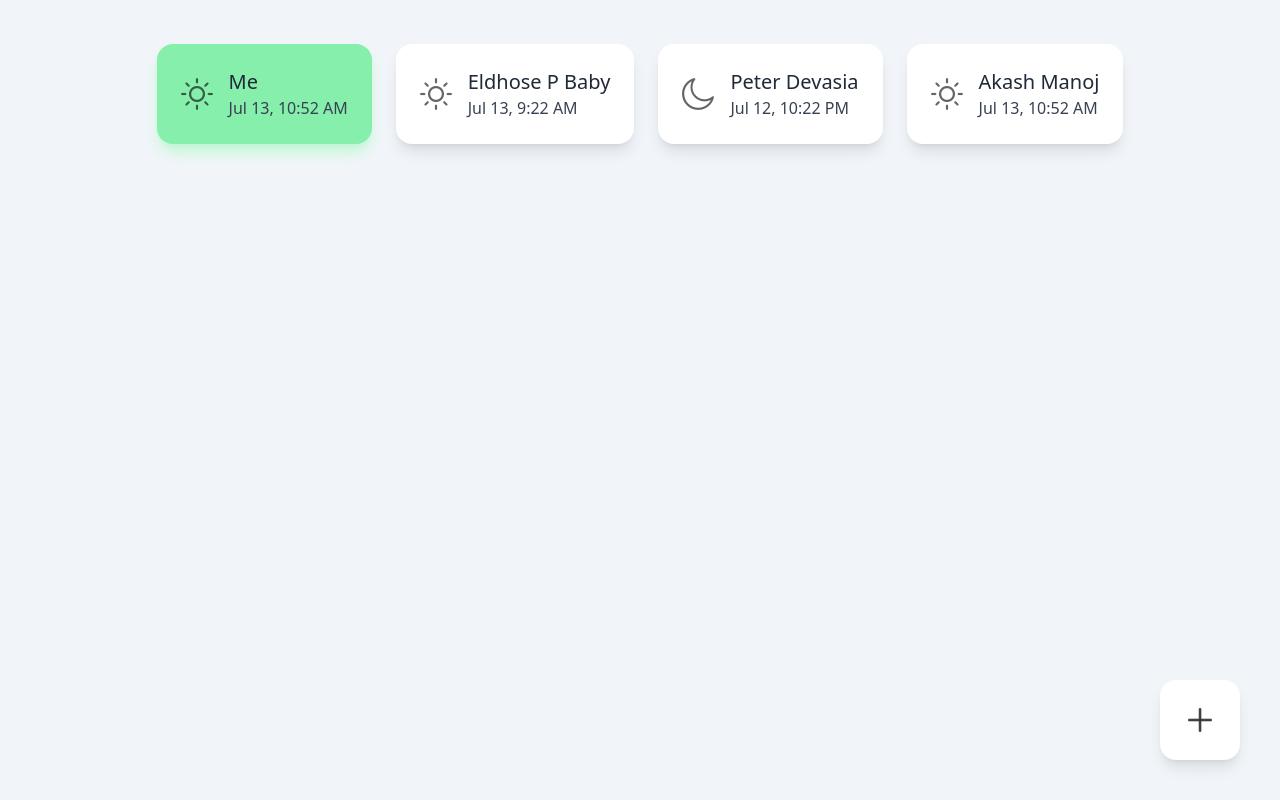
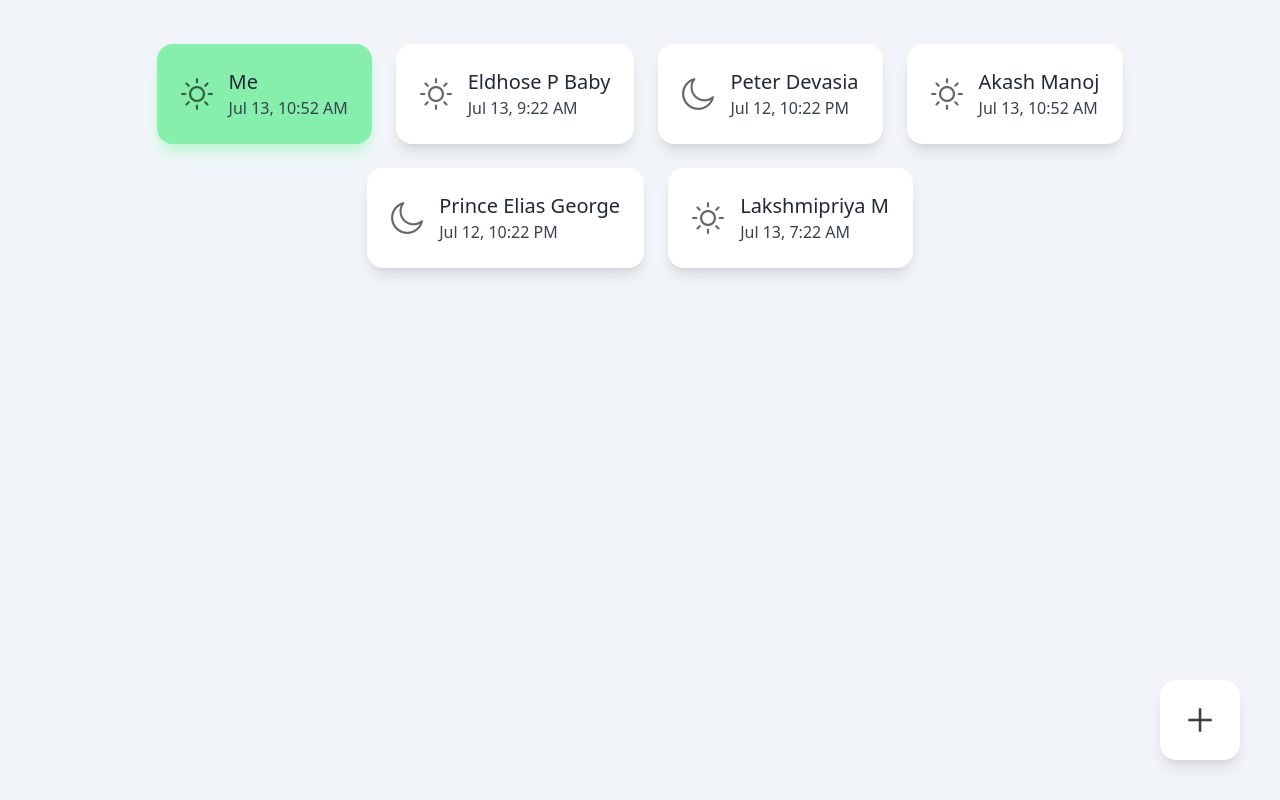
Before and after one commit to shajanjp/clockwall, a website: page index.html in a window 1280 px wide. Drawn offline with Linux system fonts and the light colour scheme.

Commit message:
feat: adds new styles

```diff
--- a/index.html
+++ b/index.html
@@ -10,12 +10,16 @@
   <div class="flex justify-center items-center">
     <div class="mt-1 p-10 flex flex-row flex-wrap gap-6 justify-center" id="contacts-list"></div>
   </div>
-  <div class="absolute bottom-10 right-10 rounded-2xl shadow-lg w-20 h-20 flex bg-white dark:bg-gray-600 justify-center items-center cursor-pointer">
+  <button class="absolute bottom-10 right-10 rounded-2xl shadow-lg w-20 h-20 flex bg-white dark:bg-gray-600 justify-center items-center cursor-pointer" id="add-new-person">
     <div>
       <img title="Add a person" class="w-6 h-6 opacity-80" src="img/plus.png" alt="">
     </div>
-  </div>
-  <!-- <div id="add-new-person" class="w-200 h-200 bg-white shadow-2xl border-slate-200"></div> -->
+  </button>
+  <!-- <div id="add-new-person-window" class="w-auto h-200 bg-white shadow-2xl border-slate-200">
+Something goes here
+  </div> -->
+
+
 </div>
 <script src="script.js"></script>
 </body>
--- a/script.js
+++ b/script.js
@@ -12,6 +12,14 @@ let contacts = [
     name: "Akash Manoj",
     timeZone: "Asia/Kolkata",
   },
+  {
+    name: "Prince Elias George",
+    timeZone: "America/Los_Angeles"
+  },
+  {
+    name: "Lakshmipriya M",
+    timeZone: "Europe/Copenhagen"
+  }
 ];
 const contactsListElm = document.getElementById("contacts-list");
 
@@ -46,7 +54,7 @@ function getContactTimeCardHtml(contact) {
   );
 
   if(contact.self) {
-    containerElm.classList.add('shadow-green-200', 'dark:shadow-green-900', 'bg-green-300', 'dark:bg-green-700');
+    containerElm.classList.add('shadow-green-200', 'dark:shadow-blue-900', 'bg-green-300', 'dark:bg-blue-900');
     nameContainerElm.classList.add('text-gray-800', 'dark:text-gray-100')
     timeElm.classList.add("text-gray-700", "dark:text-gray-200");
   } else {
@@ -62,7 +70,7 @@ function getContactTimeCardHtml(contact) {
   return { element: containerElm, timeElement: timeElm, imageElement: imageElm };
 }
 
-contacts.unshift({ name: 'Me', timeZone: 'Asia/Kolkata', self: true}).element;
+contacts.unshift({ name: 'Me', timeZone: 'Asia/Kolkata', self: true });
 
 for (const contact of contacts) {
   const { element, timeElement, imageElement } = getContactTimeCardHtml(contact);
```
Also changed, not shown: dist/style.css.
